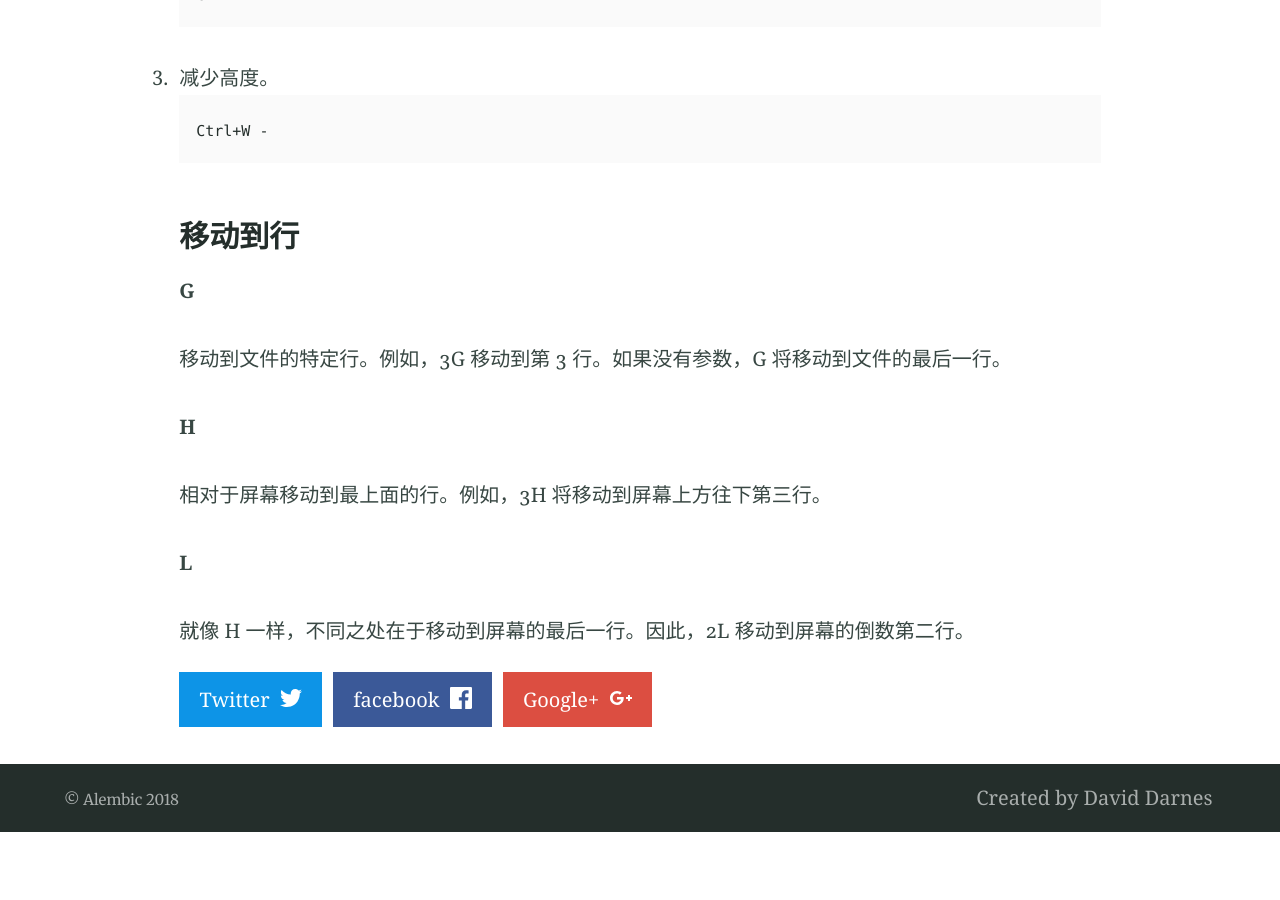
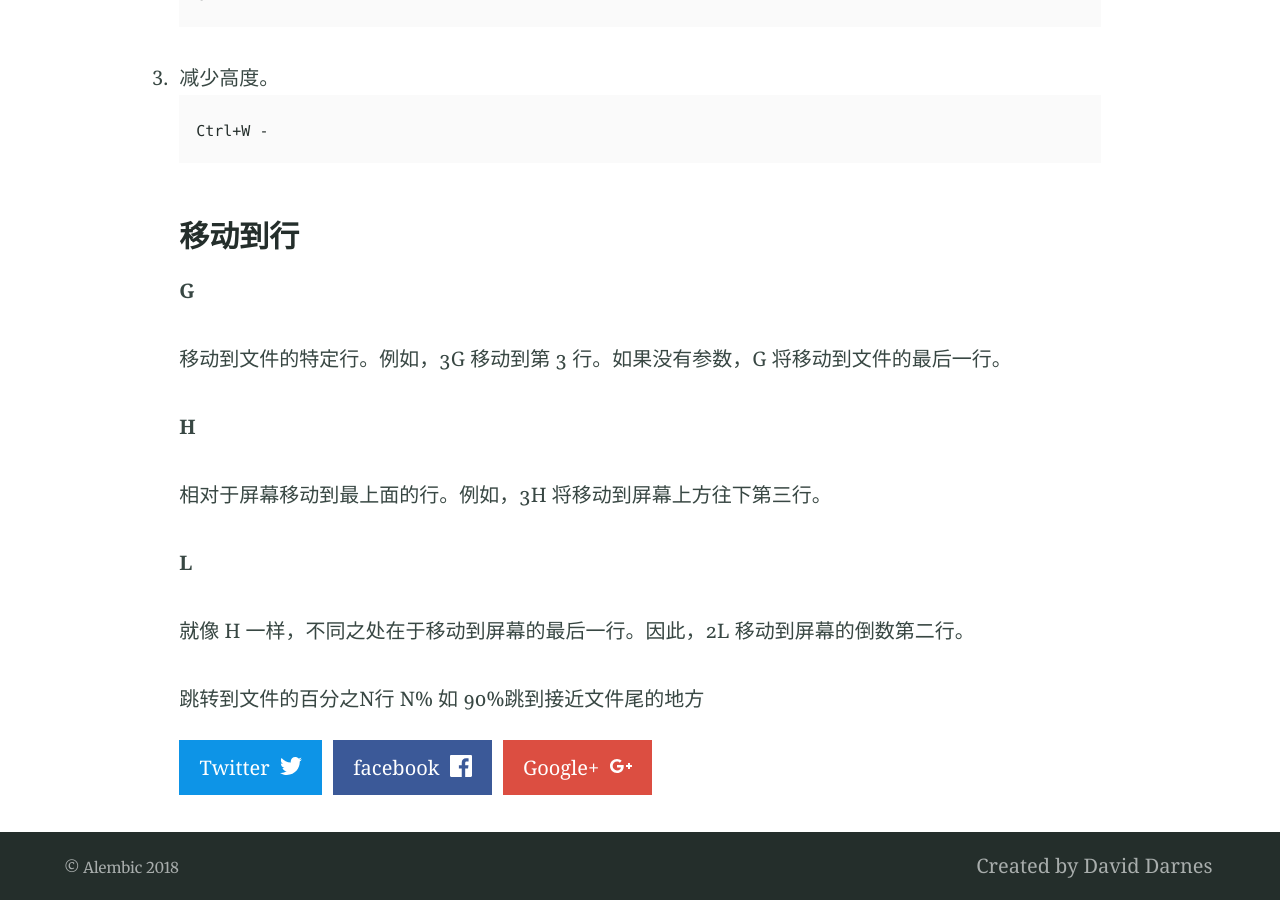
Before and after one commit to wudixm/wudixm.github.io, a Jekyll site: the page built from _posts/2017-09-02-VIM-HELP.md, in a window 1280 px wide and 900 px high, scrolled down 6412 px. Built offline with Jekyll 4.4.1, drawn with Linux system fonts in a browser that asks for light colours; our own code applies the rules of GitHub Pages for plain Markdown files; before the commit the page ends 7244 px from its top, so only the background shows below that.

Commit message:
n% vim  中跳转到文章的百分之几页面

```diff
--- a/_posts/2017-09-02-VIM-HELP.md
+++ b/_posts/2017-09-02-VIM-HELP.md
@@ -303,3 +303,5 @@ Vi中的光标键是h, j, k, l，要在各个屏间切换，只需要先按一
 **L**
 
 就像 H 一样，不同之处在于移动到屏幕的最后一行。因此，2L 移动到屏幕的倒数第二行。
+
+跳转到文件的百分之N行           N%  如 90%跳到接近文件尾的地方
```
